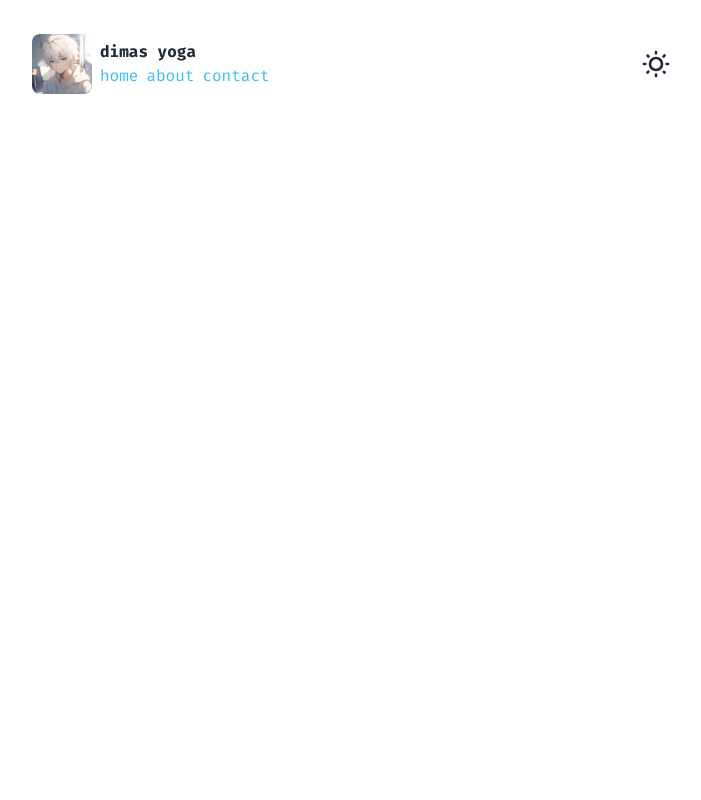
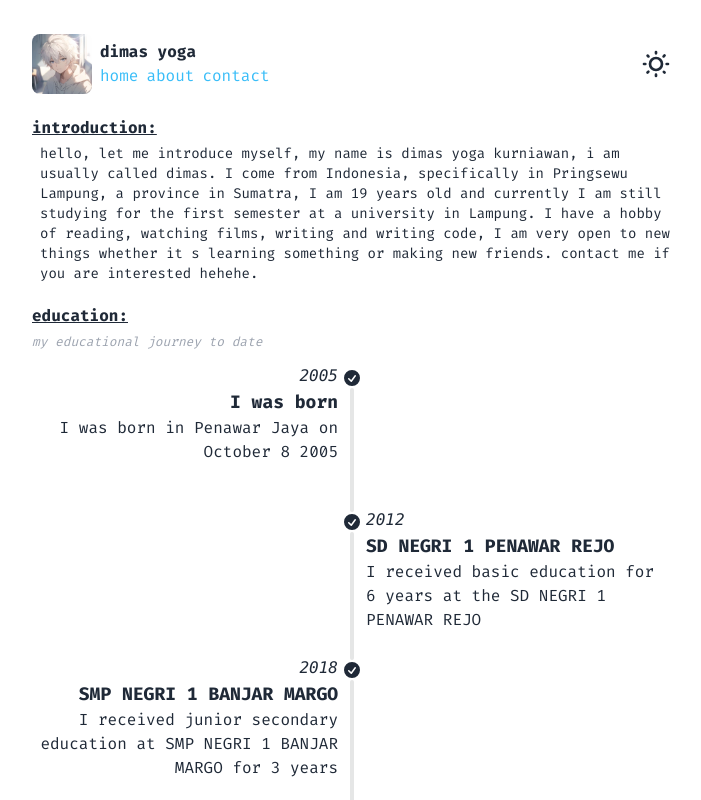
Before and after one commit to dimasyoga42/dimasyoga, a React (Vite) app: page /about in a window 1280 px wide. Shown: the top 800 px of the page, without its empty margins (288-989 px from the left). Built offline with nearby package versions, Linux system fonts and the light colour scheme; a web font is replaced by a local one.

Commit message:
refector: path router dom untuk halaman about

```diff
--- a/src/App.jsx
+++ b/src/App.jsx
@@ -2,6 +2,7 @@ import { BrowserRouter as Router, Routes, Route } from 'react-router-dom';
 import './App.css'
 import Home from './pages/home';
 import { Hero } from './components/hero';
+import About from './pages/about';
 
 function App() {
 
@@ -12,6 +13,7 @@ function App() {
       <Hero />
       <Routes>
         <Route path='/' element={<Home />} />
+        <Route path='/about' element={<About />} />
       </Routes>
      </Router>
     </div>
```
